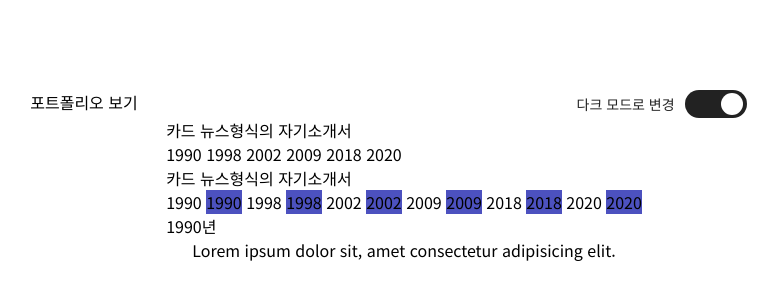
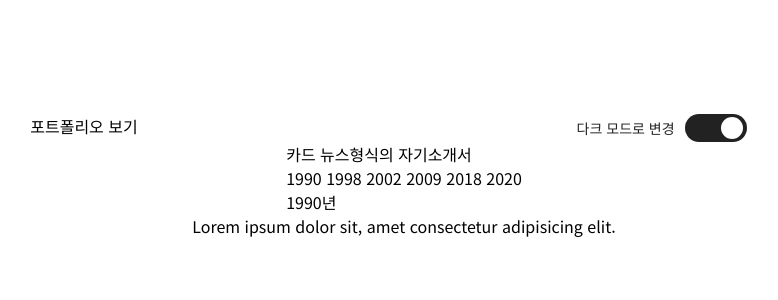
Before and after one commit to rukeni/RESUME, a React app: page /resume/1990 in a window 1280 px wide. Shown: the part 224-524 px from the top of the page, without its empty margins (236-1014 px from the left). Built offline with nearby package versions, Linux system fonts and the light colour scheme.

Commit message:
리팩토링 : /resume navbar와 메인 컨텐츠 분리

```diff
--- a/src/index.jsx
+++ b/src/index.jsx
@@ -39,7 +39,7 @@ ReactDOM.render(
                 <Route exact path="/resume">
                   <Redirect to="/resume/1990" />
                 </Route>
-                <Route path="/resume/:year" component={Resume}>
+                <Route path="/resume/:year">
                   <Resume>
                     <ResumeContents />
                   </Resume>
@@ -56,8 +56,10 @@ ReactDOM.render(
                 />
                 <Route exact path="/" component={App} />
                 <Route exact path="/login" component={Login} />
-                <Route exact path="/resume" component={Resume} />
-                <Route path="/resume/:year" component={Resume}>
+                <Route exact path="/resume">
+                  <Redirect to="/resume/1990" />
+                </Route>
+                <Route path="/resume/:year">
                   <Resume>
                     <ResumeContents />
                   </Resume>
--- a/src/pages/Resume/Resume.jsx
+++ b/src/pages/Resume/Resume.jsx
@@ -21,35 +21,6 @@ const Resume = () => {
   return (
     <>
       <div>
-        카드 뉴스형식의 자기소개서
-        <Data.Consumer>
-          {({ handleClick }) => (
-            <>
-              <ul>
-                { history.map((el) => (
-                  <>
-                    <span key={el.year}>
-                      <Link to={`${url}/${el.year}`}>
-                        {' '}
-                        { el.year }
-                        {' '}
-                      </Link>
-                    </span>
-                    <button
-                      type="button"
-                      data-url={el.year}
-                      className="bg-indigo-700"
-                      data-type="navigate"
-                      onClick={handleClick}
-                    >
-                      {el.year}
-                    </button>
-                  </>
-                ))}
-              </ul>
-            </>
-          )}
-        </Data.Consumer>
         <p>
           { year ? (
             `${year}년`) : '연도를 입력하세요' }
@@ -60,11 +31,6 @@ const Resume = () => {
           ) : ''}
 
         </p>
-        <Switch>
-          <Route path={`${url}/:id`}>
-            <Resume />
-          </Route>
-        </Switch>
       </div>
 
     </>
--- a/src/pages/Resume/index.jsx
+++ b/src/pages/Resume/index.jsx
@@ -1,5 +1,6 @@
 import React from 'react';
-import { Link, useRouteMatch } from 'react-router-dom';
+import { Link, useRouteMatch, Switch, Route } from 'react-router-dom';
+import Resume from './Resume';
 
 const index = ({ children }) => {
   const history = [
@@ -29,7 +30,12 @@ const index = ({ children }) => {
           ))}
         </ul>
       </>
-      {children}
+      { children }
+      <Switch>
+        <Route path={`${url}/:id`}>
+          <Resume />
+        </Route>
+      </Switch>
     </div>
   );
 };
```
